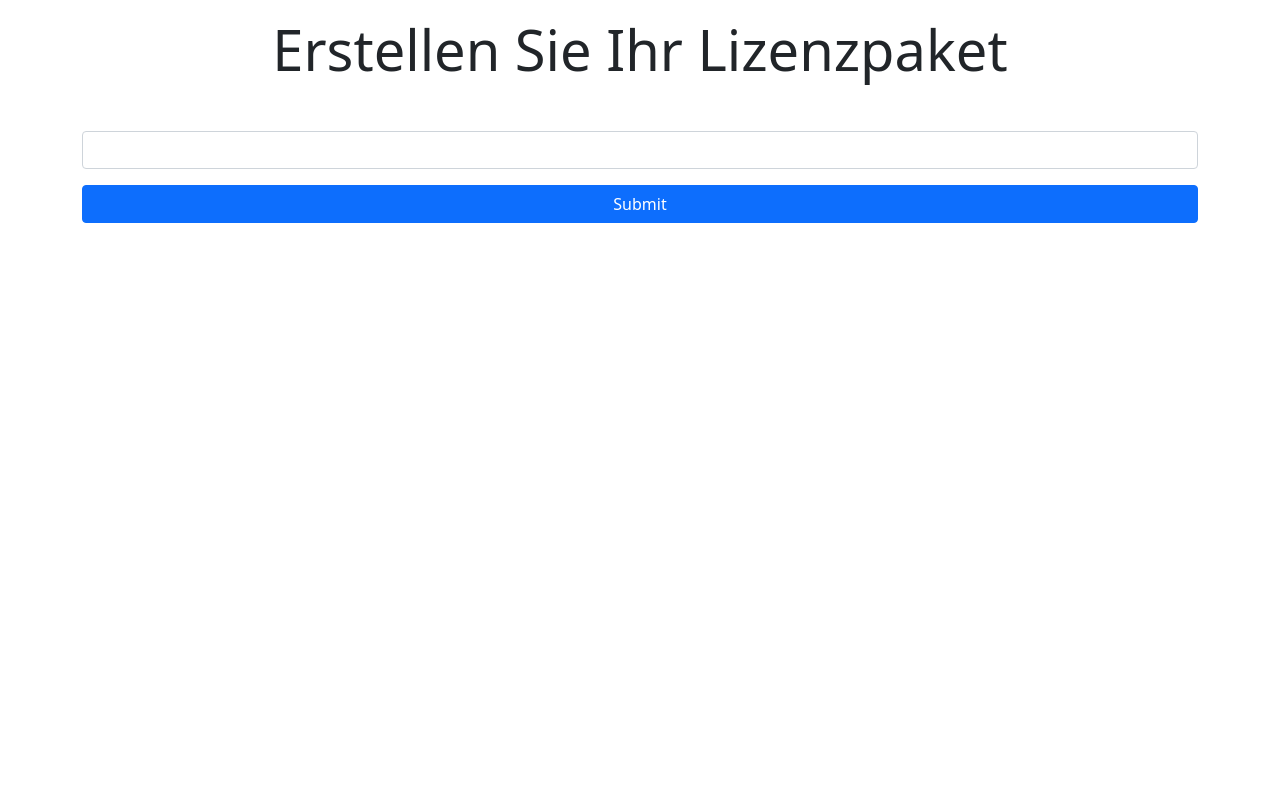
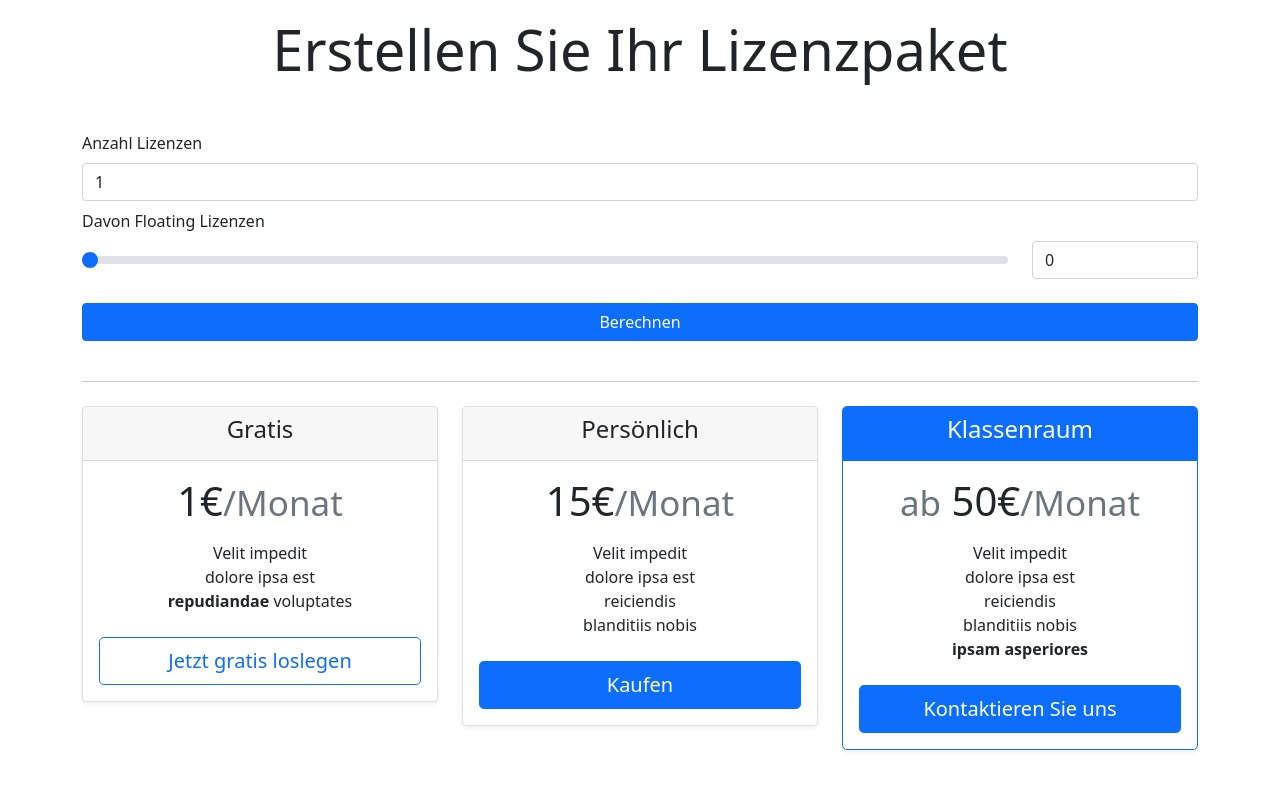
Before and after one commit to mamidenn/buchner-licenses, a Next.js app: page /license-calculator in a window 1280 px wide. Shown: the top 790 px of the page. Built offline with nearby package versions, Linux system fonts and the light colour scheme.

Commit message:
Implement license calculator form

```diff
--- a/components/Card.tsx
+++ b/components/Card.tsx
@@ -3,25 +3,25 @@ import classNames from "classnames";
 
 type CardProps = {
   header: string;
-  primary?: boolean;
+  style?: "primary" | "muted" | "default";
 };
 
 export const Card: FunctionComponent<CardProps> = ({
   header,
   children,
-  primary,
+  style = "default",
 }) => {
   return (
     <div
       className={classNames("card", "rounded-3", "shadow-sm", {
-        "border-primary": primary,
+        "border-primary": style == "primary",
       })}
     >
       <div
         className={classNames("card-header", {
-          "bg-primary": primary,
-          "text-white": primary,
-          "border-primary": primary,
+          "bg-primary": style == "primary",
+          "text-white": style == "primary",
+          "border-primary": style == "primary",
         })}
       >
         <h4>{header}</h4>
--- /dev/null
+++ b/components/LicenseCalculatorForm.tsx
@@ -0,0 +1,135 @@
+import classNames from "classnames";
+import { ErrorMessage, Field, Form, Formik, FormikErrors } from "formik";
+import React, { FunctionComponent } from "react";
+
+interface FormValues {
+  numLicenses: number;
+  numFloating: number;
+}
+
+type LicenseCalculatorFormProps = {
+  onSubmit: (values: FormValues) => void;
+};
+
+export const LicenseCalculatorForm: FunctionComponent<LicenseCalculatorFormProps> =
+  ({ onSubmit }) => {
+    return (
+      <>
+        <div className="pb-3 mb-4 mx-auto text-center">
+          <h1 className="display-4 fw-normal">Erstellen Sie Ihr Lizenzpaket</h1>
+        </div>
+        <div className="row">
+          <Formik
+            initialValues={{ numLicenses: 1, numFloating: 0 }}
+            validate={(values) => {
+              let errors: FormikErrors<FormValues> = {};
+              if (values.numLicenses < 1) {
+                errors.numLicenses = "Bitte wählen Sie mindestens eine Lizenz";
+              }
+              if (values.numFloating < 0) {
+                errors.numFloating =
+                  "Sie können keine negative Anzahl an Lizenzen erwerben";
+              }
+              if (values.numFloating > values.numLicenses) {
+                errors.numFloating =
+                  "Sie können nicht mehr Floating Lizenzen erwerben als die Gesamtzahl";
+              }
+              return errors;
+            }}
+            onSubmit={onSubmit}
+          >
+            {({
+              isSubmitting,
+              values,
+              errors,
+              touched,
+              handleChange,
+              setFieldValue,
+            }) => (
+              <Form>
+                <div className="col-12">
+                  <label htmlFor="numLicenses" className="form-label">
+                    Anzahl Lizenzen
+                  </label>
+                  <Field
+                    className={classNames("form-control", {
+                      "is-invalid": touched.numLicenses && errors.numLicenses,
+                    })}
+                    name="numLicenses"
+                    type="number"
+                    min="1"
+                    onChange={(e: React.ChangeEvent<any>) => {
+                      handleChange(e);
+                      setFieldValue(
+                        "numFloating",
+                        Math.max(
+                          0,
+                          Math.min(values.numFloating, e.currentTarget.value)
+                        )
+                      );
+                    }}
+                  />
+                  <ErrorMessage
+                    className="invalid-feedback"
+                    name="numLicenses"
+                    component="div"
+                  />
+                </div>
+                <div className="col-12 my-2">
+                  <div className="row">
+                    <label htmlFor="numFloating" className="form-label">
+                      Davon Floating Lizenzen
+                    </label>
+                    <div className="col-10 d-flex align-items-center">
+                      <Field
+                        type="range"
+                        className={classNames("form-range", "align-middle", {
+                          "is-invalid":
+                            touched.numFloating && errors.numFloating,
+                        })}
+                        min="0"
+                        max={Math.max(0, values.numLicenses)}
+                        name="numFloating"
+                      />
+                    </div>
+                    <div className="col-2">
+                      <Field
+                        type="number"
+                        min="0"
+                        max={Math.max(0, values.numLicenses)}
+                        name="numFloating"
+                        className={classNames("form-control", {
+                          "is-invalid":
+                            touched.numFloating && errors.numFloating,
+                        })}
+                      />
+                      <ErrorMessage
+                        className="invalid-feedback"
+                        name="numFloating"
+                        component="div"
+                      />
+                    </div>
+                  </div>
+                </div>
+                <button
+                  className="w-100 btn btn-primary my-3"
+                  type="submit"
+                  disabled={isSubmitting}
+                >
+                  {isSubmitting ? (
+                    <span
+                      className="spinner-border spinner-border-sm"
+                      role="status"
+                      aria-hidden="true"
+                    ></span>
+                  ) : (
+                    "Berechnen"
+                  )}
+                </button>
+              </Form>
+            )}
+          </Formik>
+        </div>
+      </>
+    );
+  };
--- a/pages/license-calculator.tsx
+++ b/pages/license-calculator.tsx
@@ -1,53 +1,84 @@
-import { ErrorMessage, Field, Form, Formik } from "formik";
-import React from "react";
+import React, { useState } from "react";
+import { Card } from "../components/Card";
+import { LicenseCalculatorForm } from "../components/LicenseCalculatorForm";
 
 const sleep = (ms: number) => new Promise((r) => setTimeout(r, ms));
 
-// interface Values {
-//   email: string;
-// }
-
 const LicenseCalculator = () => {
+  const [licenses, setLicenses] = useState({ numLicenses: 1, numFloating: 0 });
+  const [isLoading, setIsLoading] = useState(false);
   return (
     <>
-      <div className="pb-3 mb-4 mx-auto text-center">
-        <h1 className="display-4 fw-normal">Erstellen Sie Ihr Lizenzpaket</h1>
-      </div>
-      <div className="row">
-        <Formik
-          initialValues={{ email: "" }}
-          validate={(values) => {
-            const errors = { email: "" };
-            if (!values.email) {
-              errors.email = "Foo!";
-            }
-            return errors;
-          }}
-          onSubmit={async () => {
-            console.log("Submitting...");
-            await sleep(1000);
-            console.log("Done.");
-          }}
-        >
-          {({ isSubmitting }) => (
-            <Form>
-              <Field className="form-control" type="email" name="email" />
-              <ErrorMessage
-                className="invalid-feedback"
-                name="email"
-                component="div"
-              />
-              <button
-                className="w-100 btn btn-primary my-3"
-                type="submit"
-                disabled={isSubmitting}
-              >
-                Submit
+      <LicenseCalculatorForm
+        onSubmit={async (values) => {
+          setIsLoading(true);
+          console.log(values);
+          await sleep(1000);
+          setLicenses(values);
+          setIsLoading(false);
+        }}
+      />
+      <hr className="my-4" />
+      {isLoading ? (
+        <div className="text-center">
+          <div className="spinner-border" role="status"></div>
+        </div>
+      ) : (
+        <div className="row row-cols-1 row-cols-md-3 mb-3 text-center">
+          <div className="col">
+            <Card header="Gratis">
+              <h1 className="card-title text-nowrap">
+                {licenses.numLicenses}€
+                <small className="text-muted fw-light">/Monat</small>
+              </h1>
+              <ul className="list-unstyled mt-3 mb-4">
+                <li>Velit impedit</li>
+                <li>dolore ipsa est</li>
+                <li>
+                  <strong>repudiandae</strong> voluptates
+                </li>
+              </ul>
+              <button className="w-100 btn btn-lg btn-outline-primary">
+                Jetzt gratis loslegen
               </button>
-            </Form>
-          )}
-        </Formik>
-      </div>
+            </Card>
+          </div>
+          <div className="col">
+            <Card header="Persönlich">
+              <h1 className="card-title text-nowrap">
+                15€<small className="text-muted fw-light">/Monat</small>
+              </h1>
+              <ul className="list-unstyled mt-3 mb-4">
+                <li>Velit impedit</li>
+                <li>dolore ipsa est</li>
+                <li>reiciendis</li>
+                <li>blanditiis nobis</li>
+              </ul>
+              <button className="w-100 btn btn-lg btn-primary">Kaufen</button>
+            </Card>
+          </div>
+          <div className="col">
+            <Card header="Klassenraum" style="primary">
+              <h1 className="card-title text-nowrap">
+                <small className="text-muted fw-light">ab</small> 50€
+                <small className="text-muted fw-light">/Monat</small>
+              </h1>
+              <ul className="list-unstyled mt-3 mb-4">
+                <li>Velit impedit</li>
+                <li>dolore ipsa est</li>
+                <li>reiciendis</li>
+                <li>blanditiis nobis</li>
+                <li>
+                  <strong>ipsam asperiores</strong>
+                </li>
+              </ul>
+              <button className="w-100 btn btn-lg btn-primary">
+                Kontaktieren Sie uns
+              </button>
+            </Card>
+          </div>
+        </div>
+      )}
     </>
   );
 };
```
Also changed, not shown: pages/licenses.tsx (deleted, +0 -72 lines).
